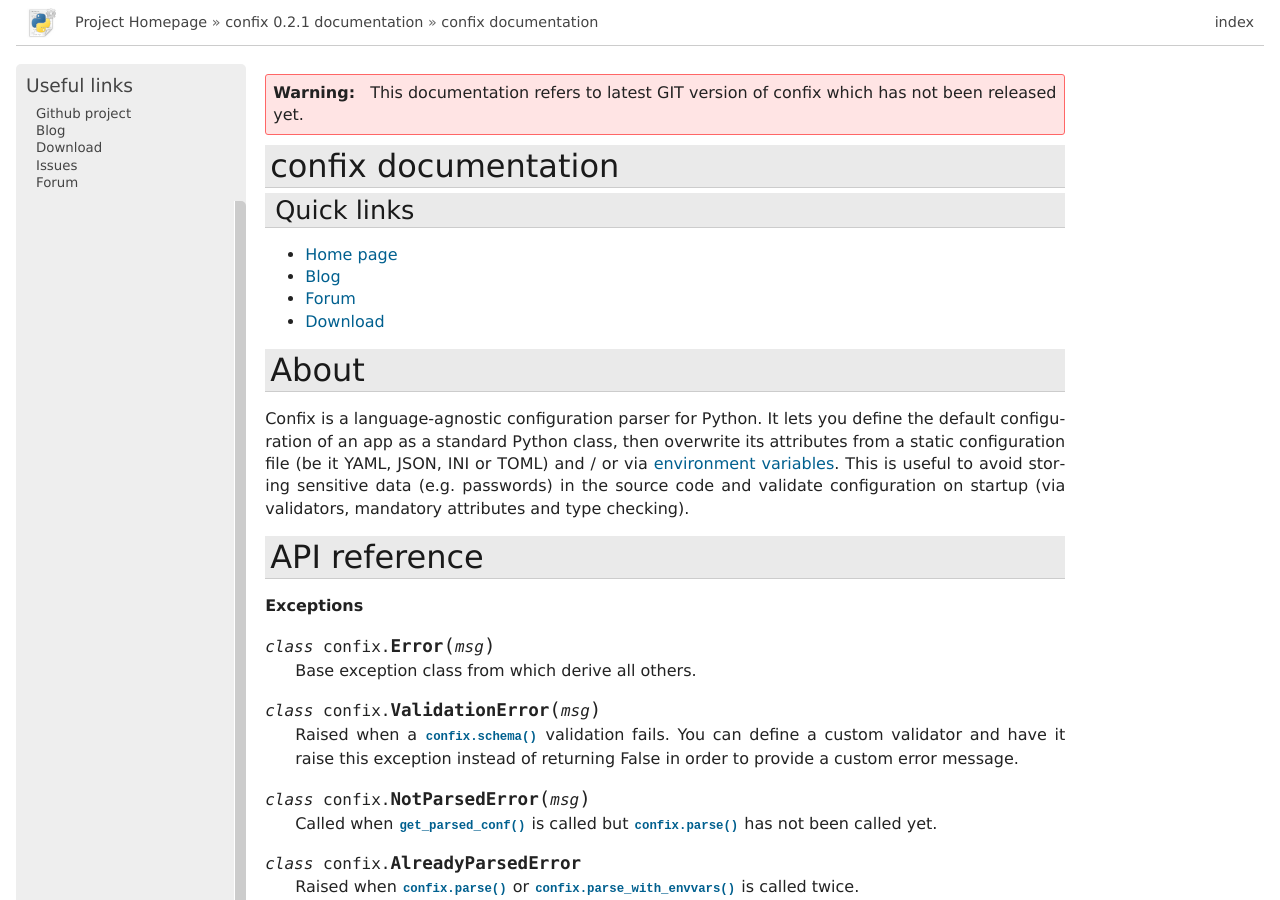
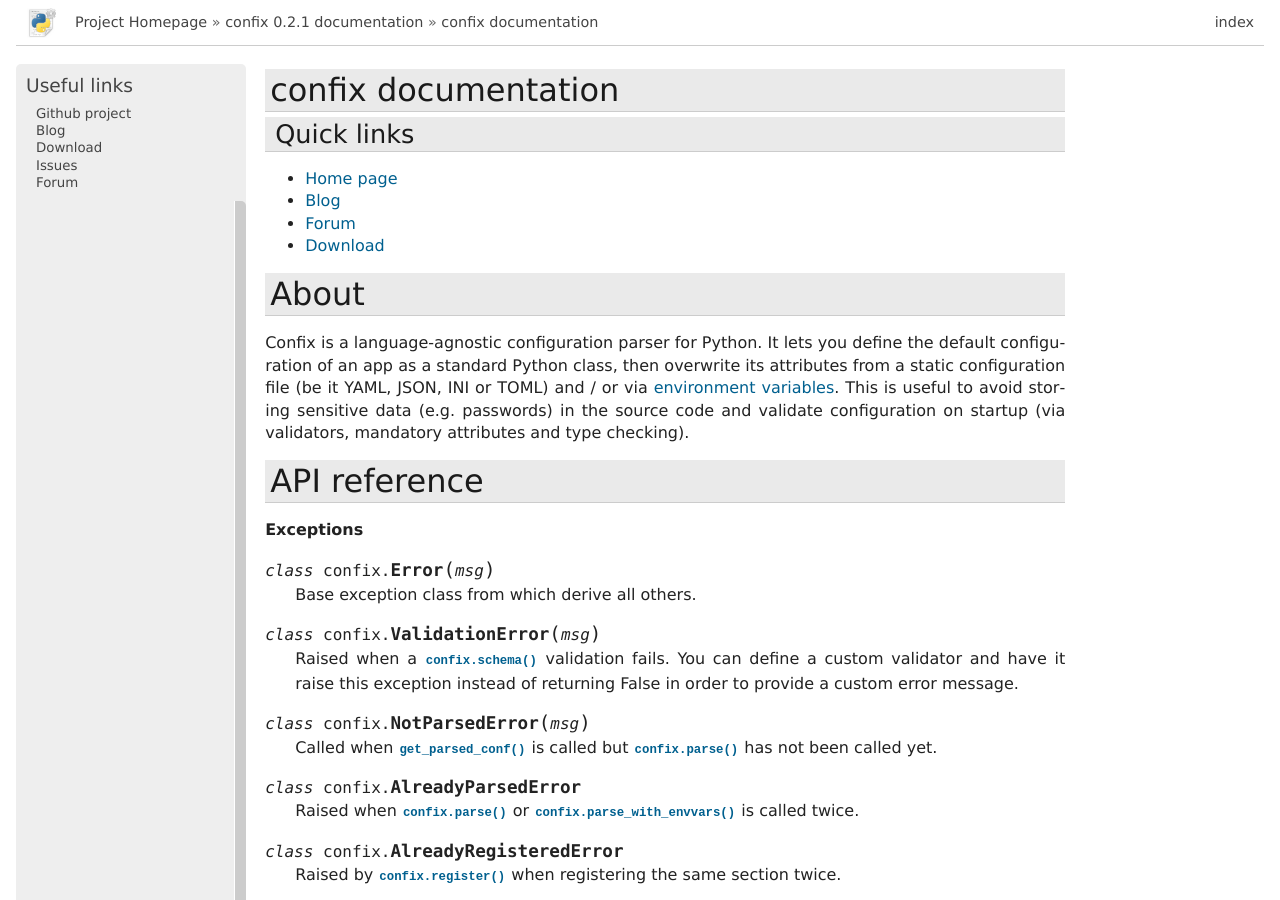
Before and after one commit to giampaolo/confix, a Sphinx documentation site: the page built from docs/index.rst, in a window 1280 px wide and 900 px high. Built offline with Sphinx 7.4.7, drawn with Linux system fonts in a browser that asks for light colours; formulas are drawn with MathJax 3.

```diff
--- a/appveyor.yml
+++ b/appveyor.yml
@@ -53,7 +53,7 @@ install:
   # - "%PYTHON%/python.exe C:/get-pip.py"
   # - "%PYTHON%/python.exe -m pip install ..."
   - "%WITH_COMPILER% %PYTHON%/python.exe setup.py install"
-  - "%WITH_COMPILER% %PYTHON%/Scripts/pip.exe install flake8 pep8 pyyaml toml pytest --upgrade"
+  - "%WITH_COMPILER% %PYTHON%/Scripts/pip.exe install flake8 pep8 pyyaml toml pytest ipaddress --upgrade"
   # 1.0.1 is the latest release supporting python 2.6
   - "%WITH_COMPILER% %PYTHON%/Scripts/pip.exe install mock==1.0.1"
 
--- a/docs/index.rst
+++ b/docs/index.rst
@@ -1,11 +1,6 @@
 .. module:: confix
    :synopsis: confix module
 .. moduleauthor:: Giampaolo Rodola' <grodola@gmail.com>
-
-.. warning::
-
-   This documentation refers to latest GIT version of confix which has not been
-   released yet.
 
 confix documentation
 ====================
```
